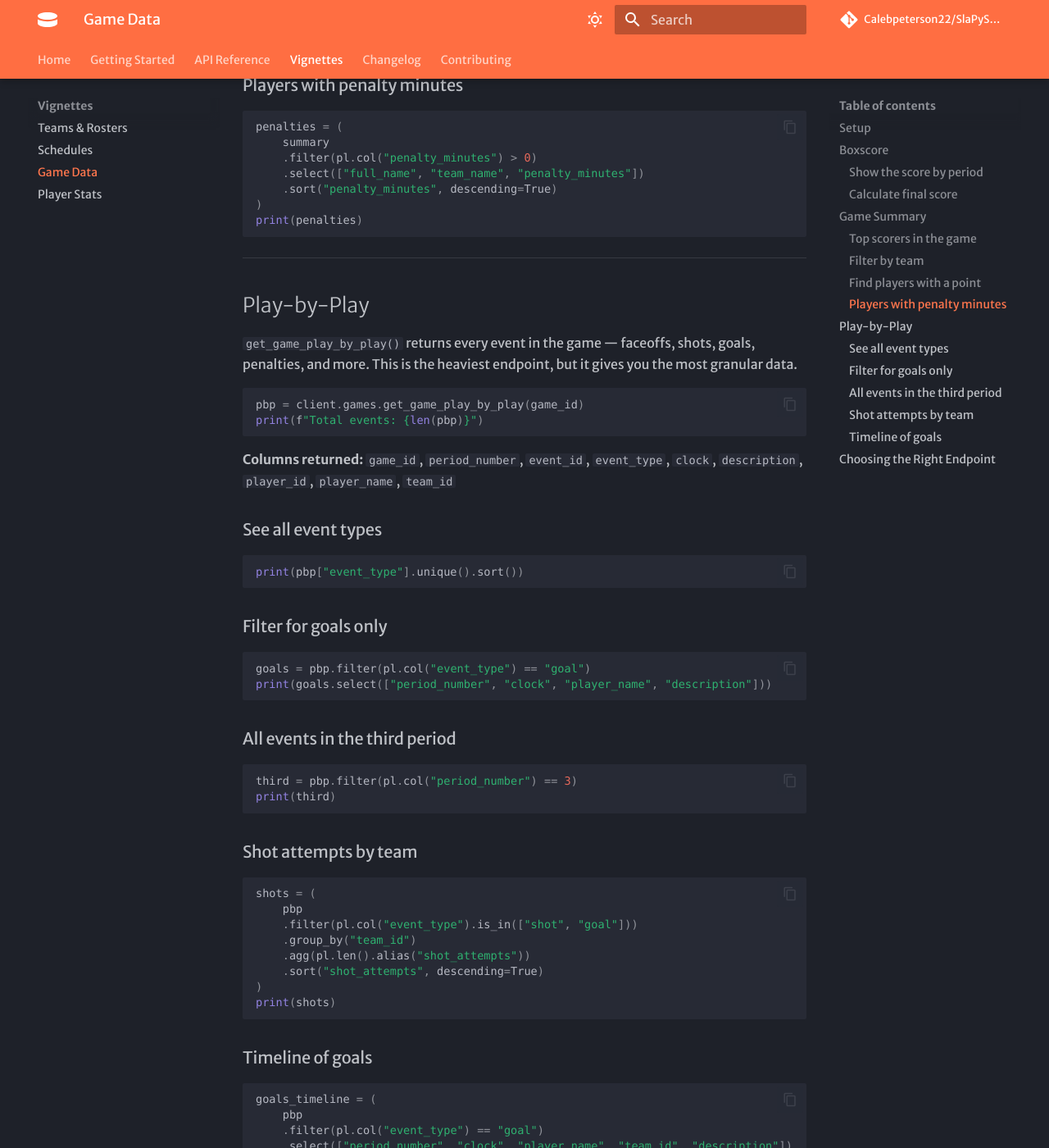
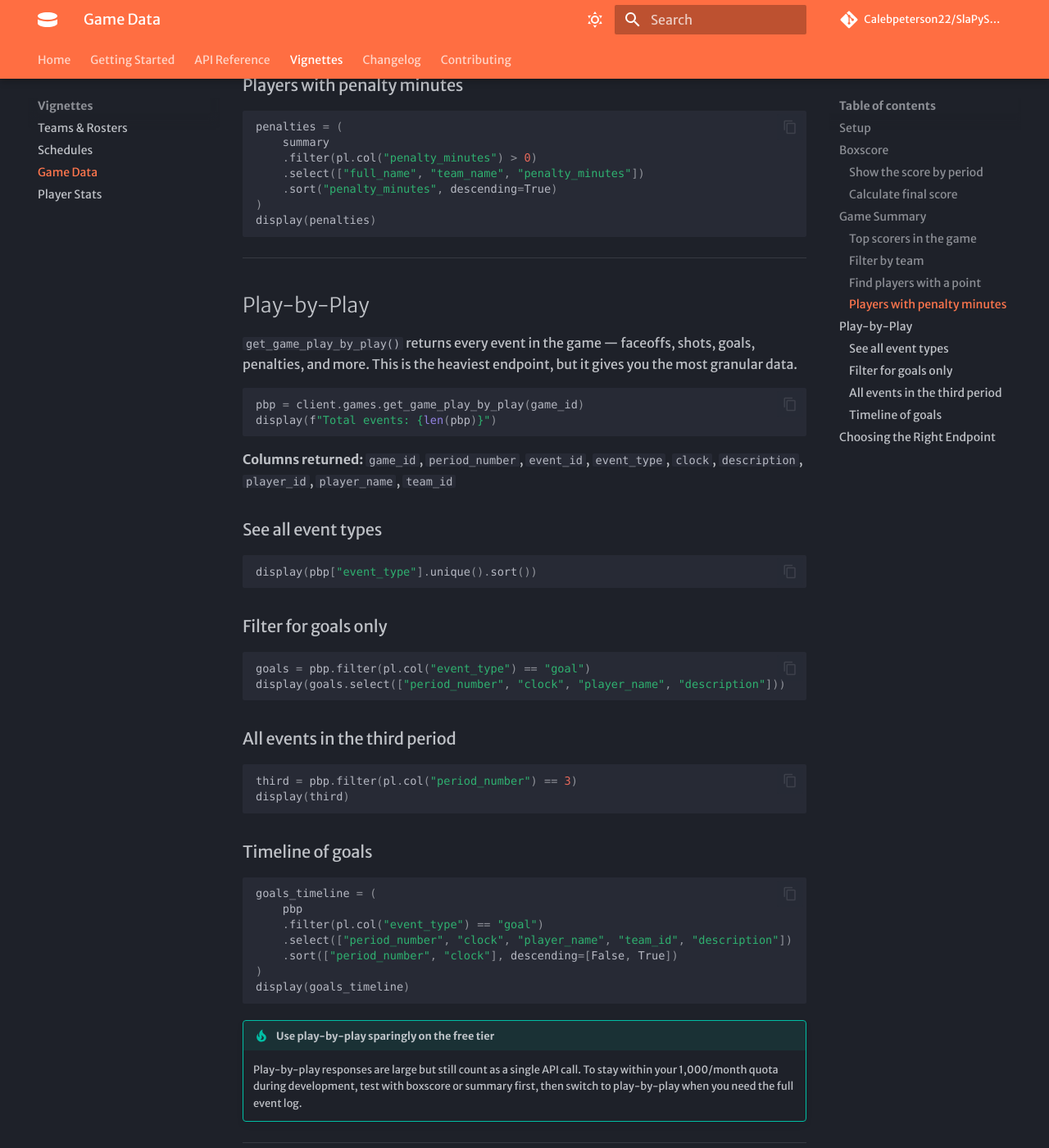
Before and after one commit to Calebpeterson22/SlaPyShot, an MkDocs documentation site: the page built from docs/vignettes/games.md, in a window 1280 px wide and 1400 px high, scrolled down 2104 px. Shown: the whole window at 82% size. Built offline with MkDocs 1.6.1 and Material for MkDocs 9.7.7, drawn with Linux system fonts in a browser that asks for light colours; some web fonts are replaced; comment, search, counter and statistics services are not loaded; some of the changed text lies outside the part shown.

Commit message:
editted vignettes

````diff
--- a/docs/vignettes/games.md
+++ b/docs/vignettes/games.md
@@ -25,7 +25,7 @@ game_id = schedule["id"][0]
 
 ```python
 boxscore = client.games.get_game_boxscore(game_id)
-print(boxscore)
+display(boxscore)
 ```
 
 **Columns returned:** `game_id`, `period_number`, `period_type`, `home_team_id`, `home_team_name`, `home_points`, `away_team_id`, `away_team_name`, `away_points`
@@ -33,7 +33,7 @@ print(boxscore)
 ### Show the score by period
 
 ```python
-print(
+display(
     boxscore.select([
         "period_number", "home_team_name", "home_points",
         "away_team_name", "away_points"
@@ -50,7 +50,7 @@ final_away = boxscore["away_points"].sum()
 home_name = boxscore["home_team_name"][0]
 away_name = boxscore["away_team_name"][0]
 
-print(f"{home_name} {final_home} — {away_name} {final_away}")
+display(f"{home_name} {final_home} — {away_name} {final_away}")
 ```
 
 ---
@@ -61,7 +61,7 @@ print(f"{home_name} {final_home} — {away_name} {final_away}")
 
 ```python
 summary = client.games.get_game_summary(game_id)
-print(summary)
+display(summary)
 ```
 
 **Columns returned:** `game_id`, `team_id`, `team_name`, `player_id`, `full_name`, `position`, `goals`, `assists`, `points`, `plus_minus`, `shots`, `penalty_minutes`, `time_on_ice`
@@ -75,7 +75,7 @@ top_scorers = (
     .select(["full_name", "team_name", "goals", "assists", "points"])
     .head(10)
 )
-print(top_scorers)
+display(top_scorers)
 ```
 
 ### Filter by team
@@ -83,14 +83,14 @@ print(top_scorers)
 ```python
 home_team = summary["team_name"][0]
 home_players = summary.filter(pl.col("team_name") == home_team)
-print(home_players.sort("points", descending=True))
+display(home_players.sort("points", descending=True))
 ```
 
 ### Find players with a point
 
 ```python
 scorers = summary.filter(pl.col("points") > 0)
-print(scorers.select(["full_name", "team_name", "goals", "assists", "points"]))
+display(scorers.select(["full_name", "team_name", "goals", "assists", "points"]))
 ```
 
 ### Players with penalty minutes
@@ -102,7 +102,7 @@ penalties = (
     .select(["full_name", "team_name", "penalty_minutes"])
     .sort("penalty_minutes", descending=True)
 )
-print(penalties)
+display(penalties)
 ```
 
 ---
@@ -113,7 +113,7 @@ print(penalties)
 
 ```python
 pbp = client.games.get_game_play_by_play(game_id)
-print(f"Total events: {len(pbp)}")
+display(f"Total events: {len(pbp)}")
 ```
 
 **Columns returned:** `game_id`, `period_number`, `event_id`, `event_type`, `clock`, `description`, `player_id`, `player_name`, `team_id`
@@ -121,34 +121,21 @@ print(f"Total events: {len(pbp)}")
 ### See all event types
 
 ```python
-print(pbp["event_type"].unique().sort())
+display(pbp["event_type"].unique().sort())
 ```
 
 ### Filter for goals only
 
 ```python
 goals = pbp.filter(pl.col("event_type") == "goal")
-print(goals.select(["period_number", "clock", "player_name", "description"]))
+display(goals.select(["period_number", "clock", "player_name", "description"]))
 ```
 
 ### All events in the third period
 
 ```python
 third = pbp.filter(pl.col("period_number") == 3)
-print(third)
-```
-
-### Shot attempts by team
-
-```python
-shots = (
-    pbp
-    .filter(pl.col("event_type").is_in(["shot", "goal"]))
-    .group_by("team_id")
-    .agg(pl.len().alias("shot_attempts"))
-    .sort("shot_attempts", descending=True)
-)
-print(shots)
+display(third)
 ```
 
 ### Timeline of goals
@@ -160,7 +147,7 @@ goals_timeline = (
     .select(["period_number", "clock", "player_name", "team_id", "description"])
     .sort(["period_number", "clock"], descending=[False, True])
 )
-print(goals_timeline)
+display(goals_timeline)
 ```
 
 !!! tip "Use play-by-play sparingly on the free tier"
````
Also changed, not shown: docs/vignettes/schedules.md (+17 -17 lines), docs/vignettes/teams.md (+12 -12 lines), 2 other files.
